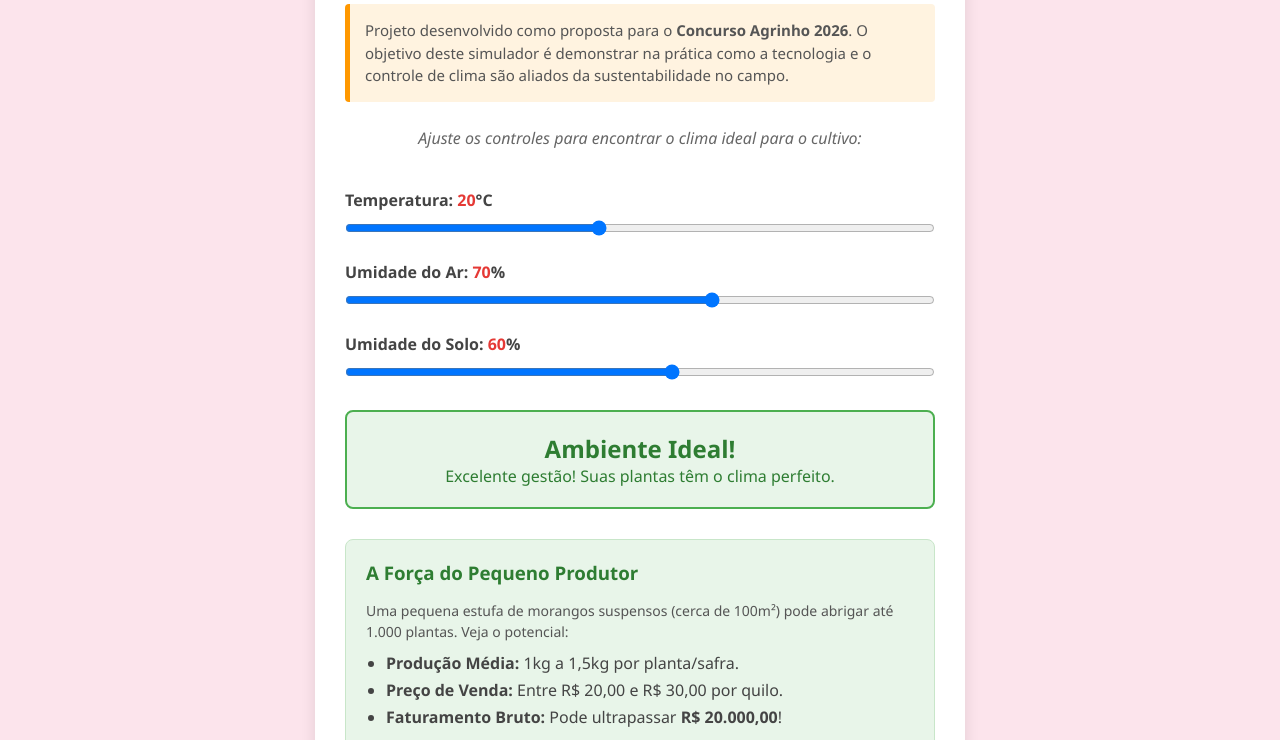
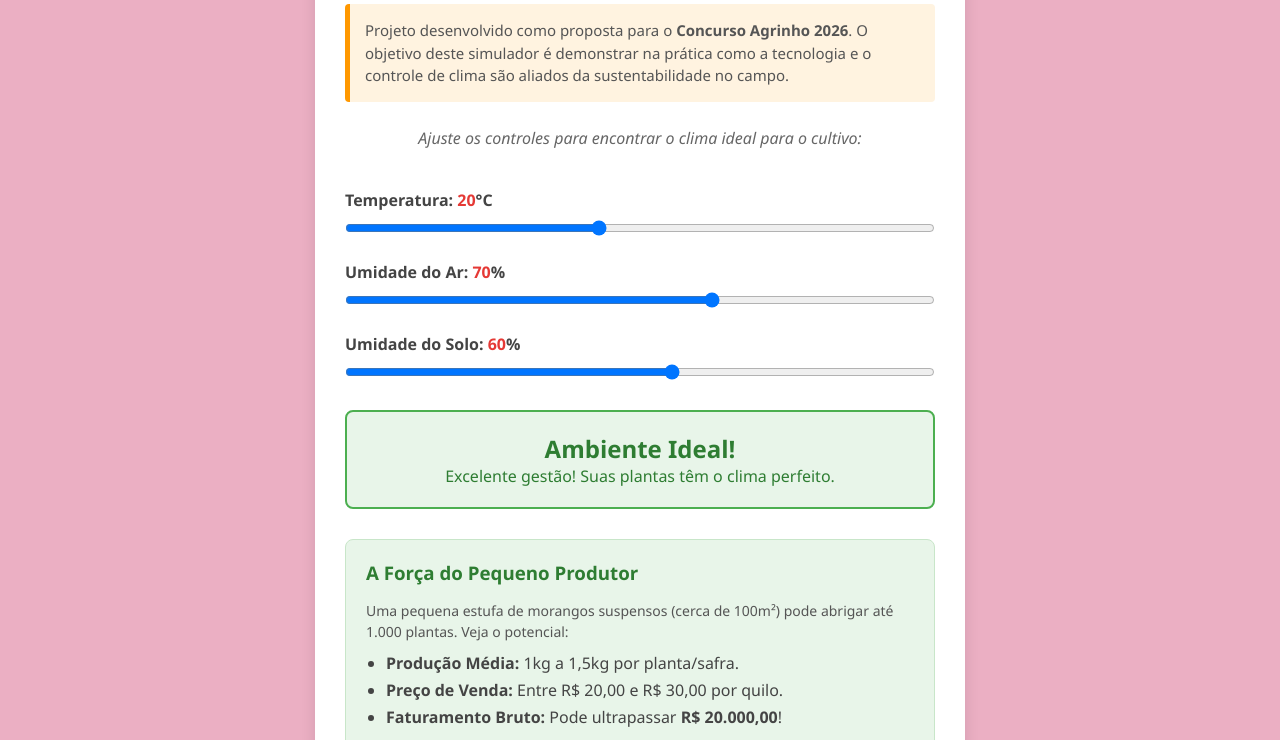
Before and after one commit to ProfAleB/forma-o-agrinho-2026, a plain HTML site: page index.html in a window 1280 px wide. Shown: the part 176-916 px from the top of the page. Drawn offline with Linux system fonts and the light colour scheme.

Commit message:
teste agente ia 3

```diff
--- a/style.css
+++ b/style.css
@@ -6,7 +6,7 @@
 }
 
 body {
-    background-color: #fce4ec;
+    background-color: #ebafc3;
     color: #333;
     display: flex;
     flex-direction: column;
```
